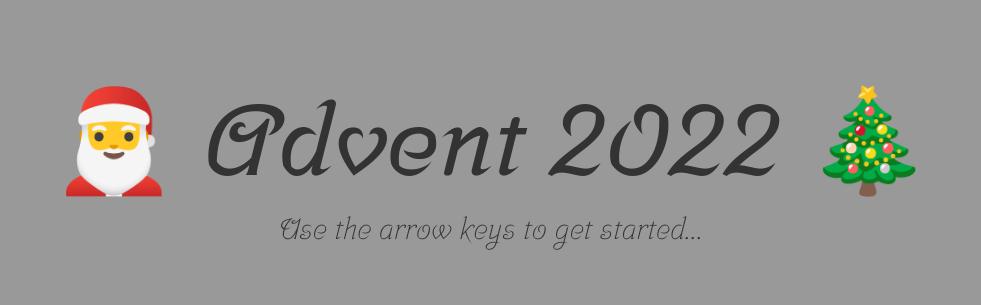
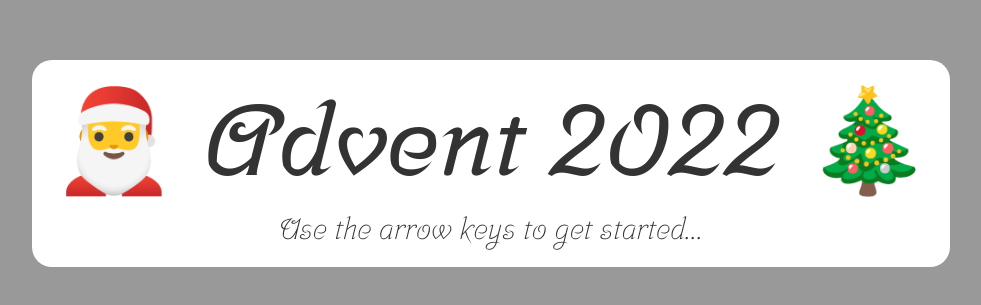
Before and after one commit to Johoseph/koco-christmas, a Preact app: page / in a window 1280 px wide. Shown: the part 237-542 px from the top of the page, without its empty margins (149-1130 px from the left). Built offline with nearby package versions, Linux system fonts and the light colour scheme.

Commit message:
Add overlay background

```diff
--- a/src/Overlay.jsx
+++ b/src/Overlay.jsx
@@ -6,12 +6,21 @@ const Wrapper = styled("div")`
   height: 100vh;
   background: rgba(0, 0, 0, 0.4);
   display: flex;
-  flex-direction: column;
   justify-content: center;
   align-items: center;
   opacity: ${(props) => (props.isOpaque ? 0 : 1)};
 
   transition: opacity 1000ms;
+`;
+
+const TextWrap = styled("div")`
+  display: flex;
+  flex-direction: column;
+  justify-content: center;
+  align-items: center;
+  background: white;
+  padding: 20px;
+  border-radius: 20px;
 `;
 
 const Heading = styled("h1")`
@@ -30,8 +39,10 @@ const Text = styled("span")`
 export const Overlay = ({ showOverlay }) => {
   return (
     <Wrapper isOpaque={!showOverlay}>
-      <Heading>🎅 Advent 2022 🎄</Heading>
-      <Text>Use the arrow keys to get started...</Text>
+      <TextWrap>
+        <Heading>🎅 Advent 2022 🎄</Heading>
+        <Text>Use the arrow keys to get started...</Text>
+      </TextWrap>
     </Wrapper>
   );
 };
```
